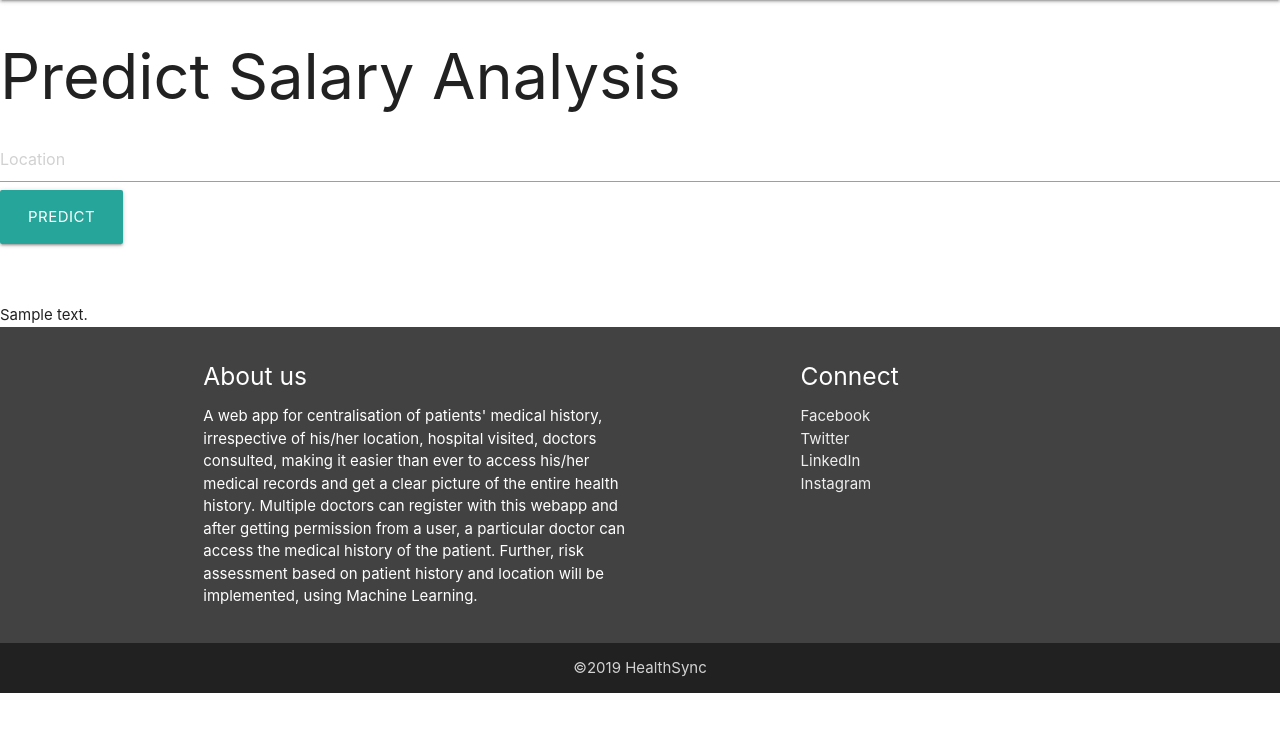
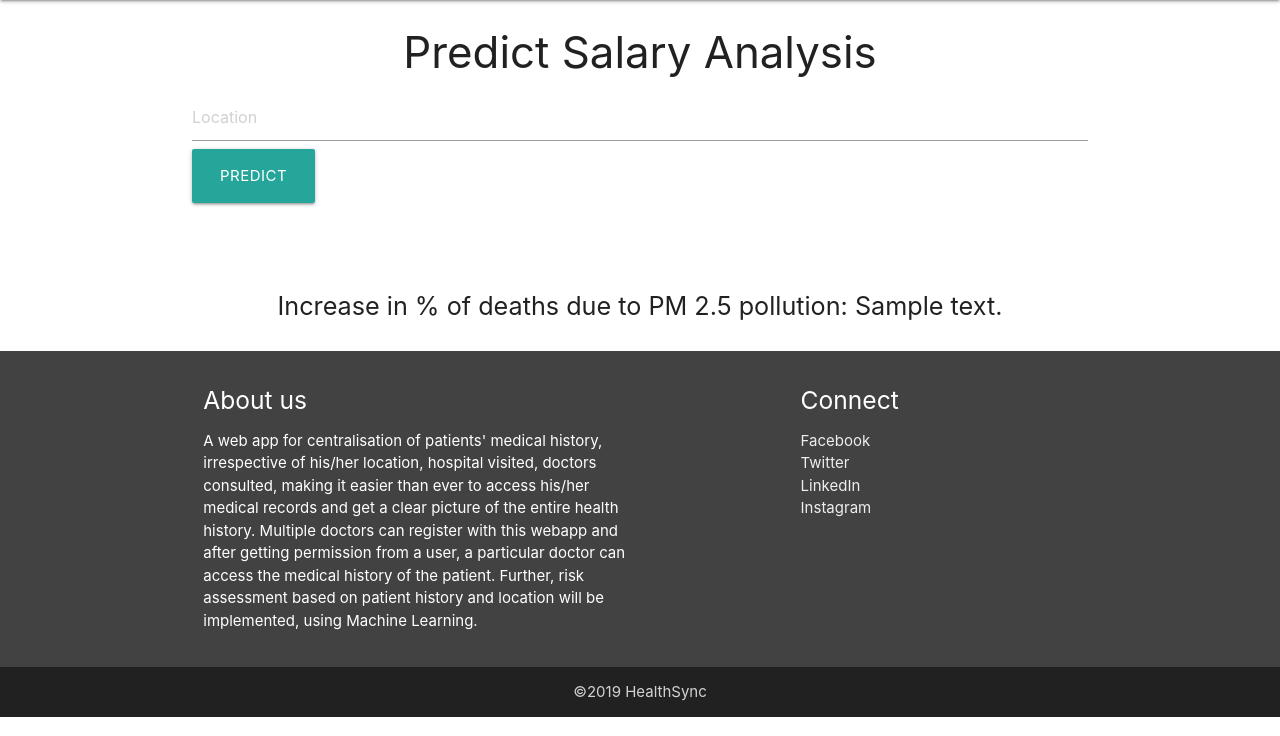
Before and after one commit to VedantParanjape/VJTICrackers, a Flask app: template app/templates/predict.html in a window 1280 px wide. Shown: the part 64-800 px from the top of the page. Run offline with Flask 2, Linux system fonts and the light colour scheme; the template is opened without the code that fills it: values that come from a table or form of the project are taken from there, most other values are stand-ins (such as "Sample title", 1, 10 or a date in 2020); parts of the project's set-up code (start-up, migrations or seed data) failed here and were passed over; some libraries are stand-ins or nearby versions.

Commit message:
final version 2

```diff
--- a/app/routes.py
+++ b/app/routes.py
@@ -10,6 +10,7 @@ from sqlalchemy.exc import IntegrityError
 import csv
 import numpy as np
 import pickle
+import matplotlib.pyplot as plot, mpld3
 
 @app.route('/', methods=['GET'])
 @app.route('/home')
--- a/app/templates/predict.html
+++ b/app/templates/predict.html
@@ -1,7 +1,8 @@
 {% extends "layout.html" %}
 {% block content %}
+<div class="container">
 <div class="login">
-	<h1>Predict Salary Analysis</h1>
+	<h3 class="center-align">Predict Salary Analysis</h3>
 
      <!-- Main Input For Receiving Query to our ML -->
     <form action="/predict" method="post">
@@ -12,7 +13,10 @@
 
    <br>
    <br>
-   {{ prediction_text }}
-
+   <div container="card">
+   <div class="card-content">
+   <p class="flow-text center-align">Increase in % of deaths due to PM 2.5 pollution: {{ prediction_text }} </p>
+    </div></div>
+</div>
 </div>
 {% endblock %}
```
Also changed, not shown: app/ml_model.py (+6 -6 lines), test.html (added, +1 -0 lines).
